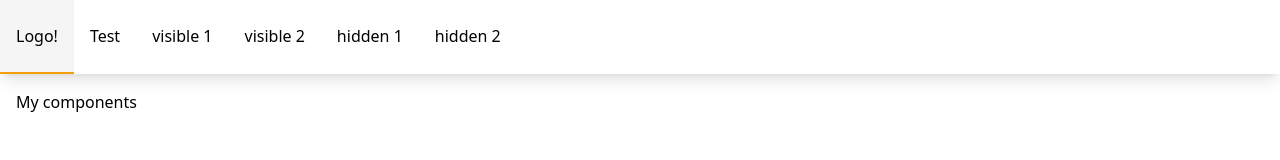
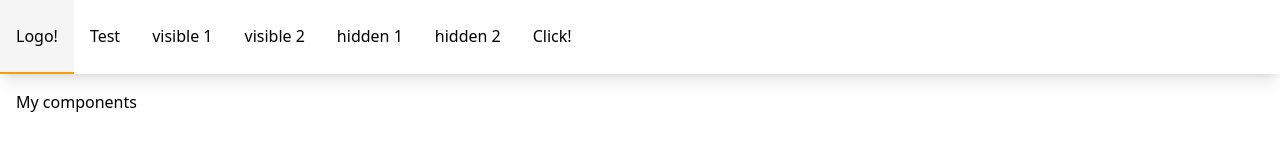
Before and after one commit to WASPtheGeek/base-components, a Next.js app: page / in a window 1280 px wide. Shown: the top 160 px of the page. Built offline with nearby package versions, Linux system fonts and the light colour scheme.

Commit message:
add nav item component;

```diff
--- a/src/app/components/nav/AppNav.tsx
+++ b/src/app/components/nav/AppNav.tsx
@@ -1,7 +1,7 @@
 "use client";
 
 import React from "react";
-import { Nav, NavLink, NavLinks } from "../../../components";
+import { Nav, NavItem, NavLink, NavLinks } from "../../../components";
 import { useDeviceDetection } from "../../../hooks";
 
 export default function AppNav() {
@@ -26,6 +26,11 @@ export default function AppNav() {
           hidden 1
         </NavLink>
         <NavLink href={"/test"}>hidden 2</NavLink>
+        <NavItem keepVisible>
+          <div>
+            <button>Click!</button>
+          </div>
+        </NavItem>
       </NavLinks>
     </Nav>
   );
--- /dev/null
+++ b/src/components/nav/NavItem.tsx
@@ -0,0 +1,40 @@
+"use client";
+
+import Link from "next/link";
+import React, { ComponentProps } from "react";
+import { cn, isElQuery } from "../../utils";
+import { usePathname } from "next/navigation";
+
+interface IProps {
+  /** Keep item visible in the nav and
+  do not hide under the mobile toggle */
+  keepVisible?: boolean;
+  className?: string;
+  children?: React.ReactNode;
+}
+
+export default function NavItem(props: IProps) {
+  const { keepVisible, children } = props;
+
+  const [itemRef, setItemRef] = React.useState<HTMLLIElement | null>(null);
+
+  const isInPanel = React.useMemo(() => {
+    if (!itemRef) return false;
+
+    const parent = (itemRef as Element).parentElement;
+
+    return isElQuery(parent, ".hidden-links");
+  }, [itemRef]);
+
+  const clsn = cn(props.className, "base-nav-item", {
+    "keep-visible": keepVisible,
+    "px-4 py-6": !isInPanel,
+    "px-4 py-1": isInPanel,
+  });
+
+  return (
+    <li ref={setItemRef} className={clsn}>
+      {children}
+    </li>
+  );
+}
--- a/src/components/nav/index.ts
+++ b/src/components/nav/index.ts
@@ -1,5 +1,6 @@
 import Nav from "./Nav";
 import NavLink from "./NavLink";
 import NavLinks from "./NavLinks";
+import NavItem from "./NavItem";
 
-export { Nav, NavLink, NavLinks };
+export { Nav, NavLink, NavLinks, NavItem };
```
